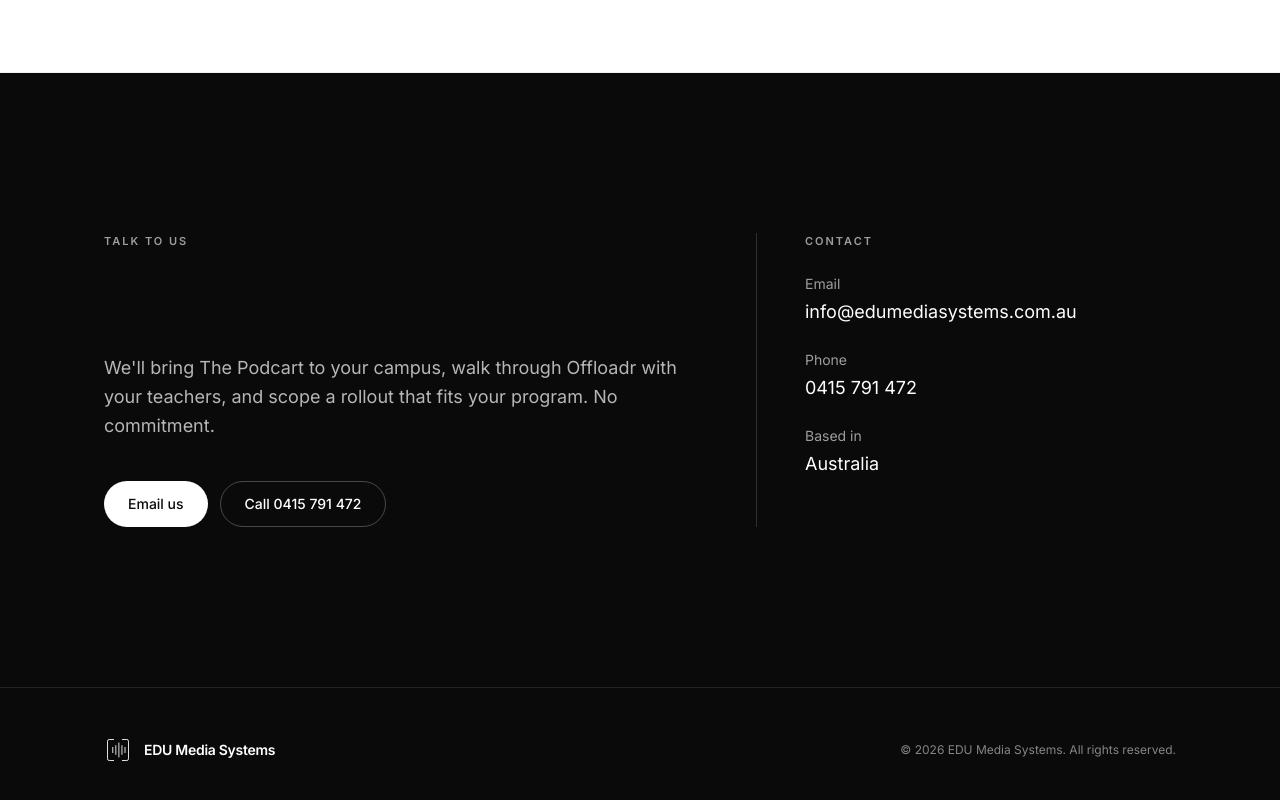
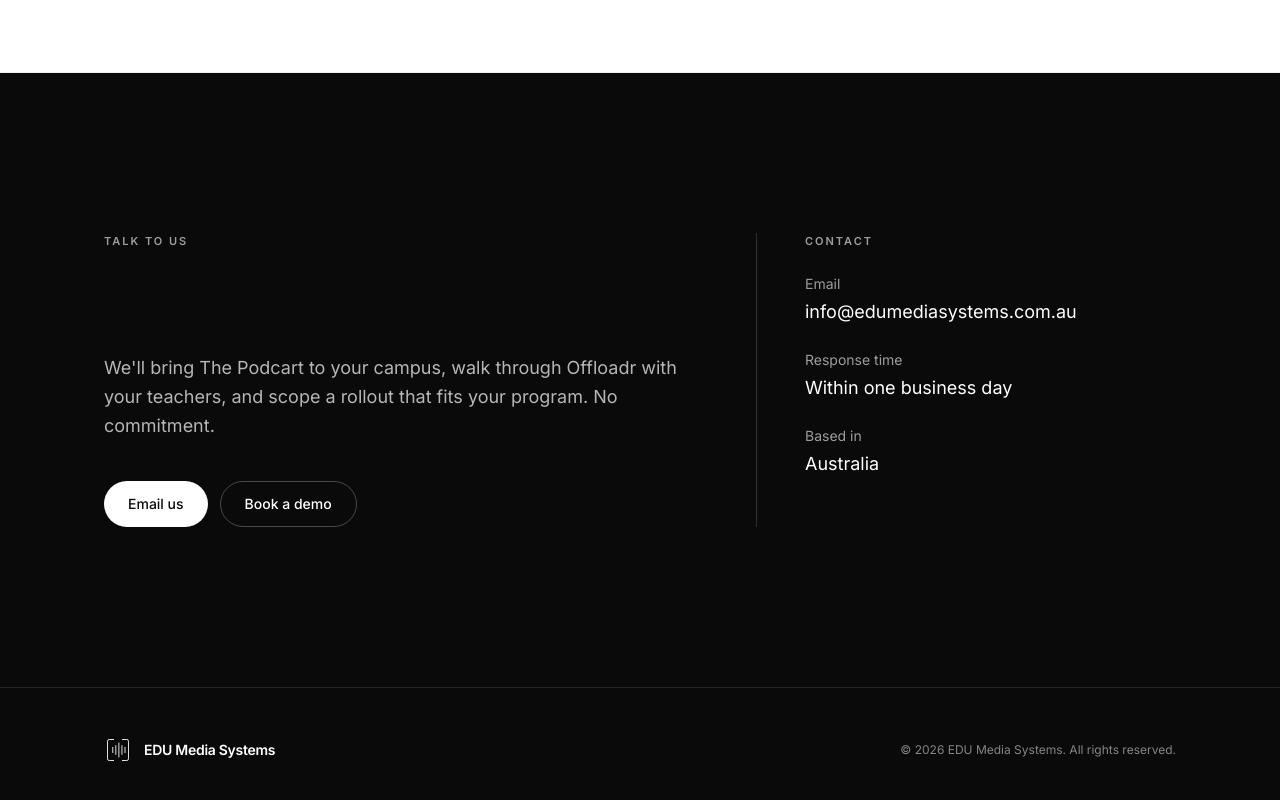
Before and after one commit to SpiceOfLifeMedia/edu-media-systems, a React (Vite) app: page / in a window 1280 px wide. Shown: the part 10194-10994 px from the top of the page. Built offline with nearby package versions, Linux system fonts and the light colour scheme.

Commit message:
Remove phone number from contact section; replace Call CTA with Book a demo

```diff
--- a/src/sections/FinalCta.tsx
+++ b/src/sections/FinalCta.tsx
@@ -26,10 +26,10 @@
                 Email us
               </a>
               <a
-                href="tel:+61415791472"
+                href="mailto:info@edumediasystems.com.au?subject=Book%20a%20demo"
                 className="inline-flex items-center justify-center rounded-full border border-white/25 px-6 py-3 text-sm font-medium text-white transition-colors hover:border-white"
               >
-                Call 0415 791 472
+                Book a demo
               </a>
             </div>
           </div>
@@ -51,11 +51,9 @@
                 </dd>
               </div>
               <div>
-                <dt className="text-sm text-white/60">Phone</dt>
+                <dt className="text-sm text-white/60">Response time</dt>
                 <dd className="mt-1 text-lg text-white">
-                  <a href="tel:+61415791472" className="hover:text-accent">
-                    0415 791 472
-                  </a>
+                  Within one business day
                 </dd>
               </div>
               <div>
```
